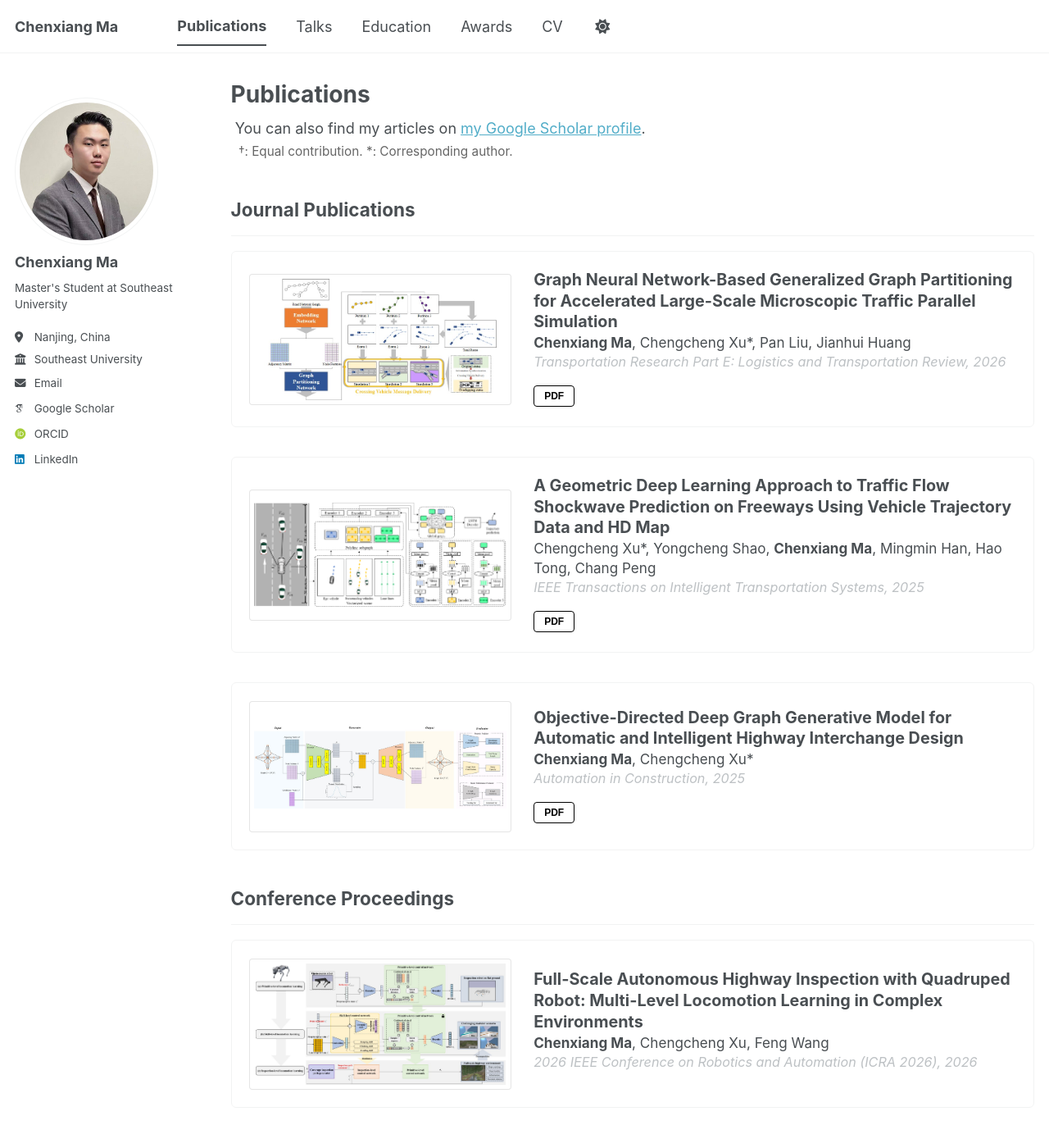
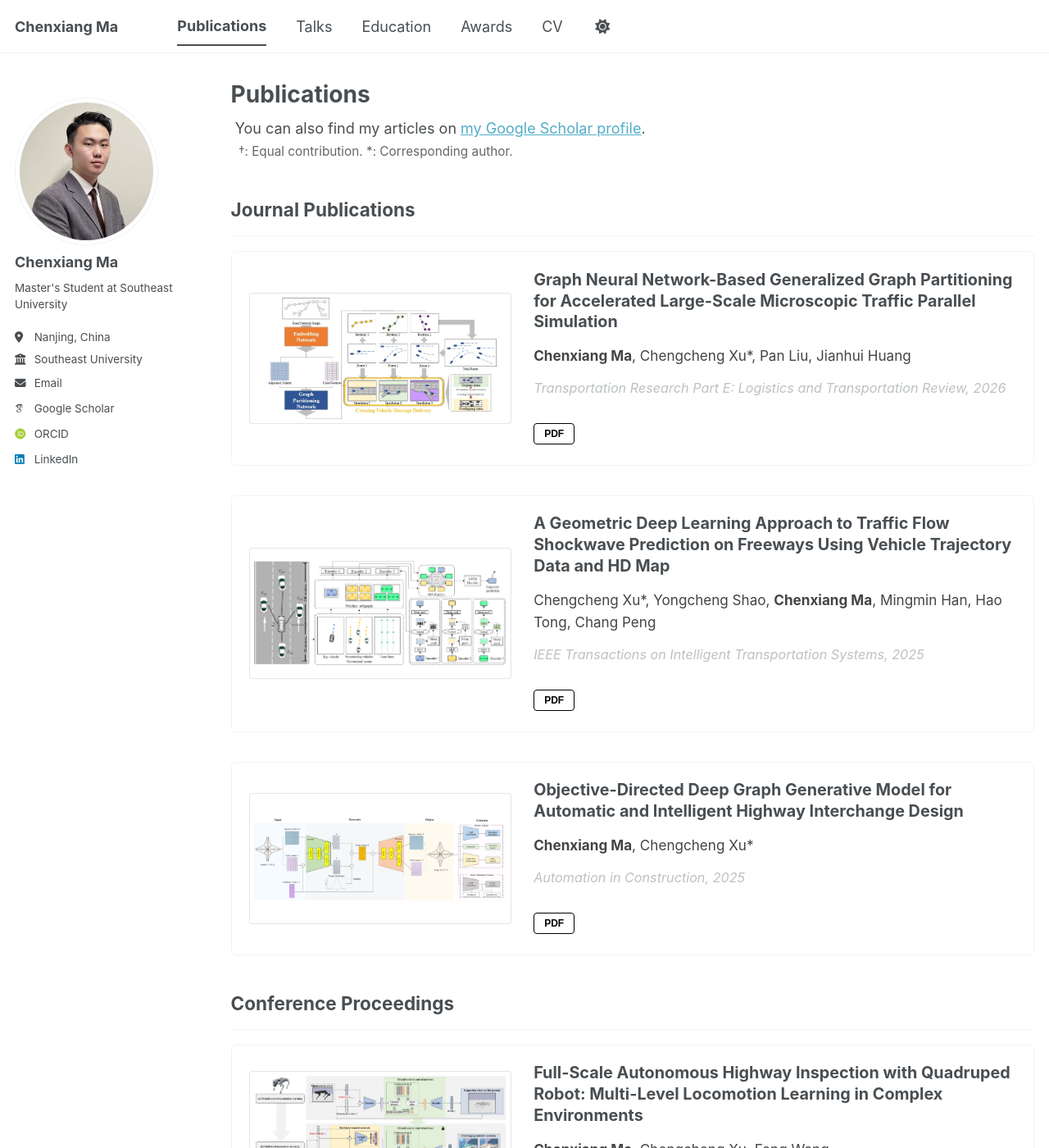
Before and after one commit to macxii23/macxii23.github.io, a Jekyll site: the page built from _pages/publications.html, in a window 1280 px wide and 1400 px high. Shown: the whole window at 82% size. Built offline with Jekyll 4.4.1, drawn with Linux system fonts in a browser that asks for light colours; some web fonts are replaced; a script bundle is joined from its source files by our own code; library files that are not in the unit come from our copies.

Commit message:
Update _archive.scss

```diff
--- a/_sass/layout/_archive.scss
+++ b/_sass/layout/_archive.scss
@@ -139,12 +139,18 @@
   }
 }
 
+/* --- 右侧文字内容容器 --- */
 .publication-card__content {
   flex: 1;
   display: flex;
   flex-direction: column;
 
+  /* [核心修改 1] 增加段落之间的垂直间距 */
+  /* 之前可能是 0.5em，现在加大到 0.8em 或 1em，让标题、作者、期刊之间拉开距离 */
+  gap: 0.8em;
 
+  /* 确保文字垂直居中（如果你用了之前的对齐方案） */
+  justify-content: center;
 }
 
 
@@ -180,11 +186,14 @@
   }
 }
 
+/* --- 作者列表样式 --- */
 .publication-card__authors {
   margin: 0;
   font-size: 0.95em;
-  color: var(--global-text-color);
-  line-height: 1.4;
+  color: #444; /* 稍微深一点的灰色 */
+
+  /* [核心修改 3] 增加作者行的呼吸感 */
+  line-height: 1.6;
 }
 
 .publication-card__venue {
```
